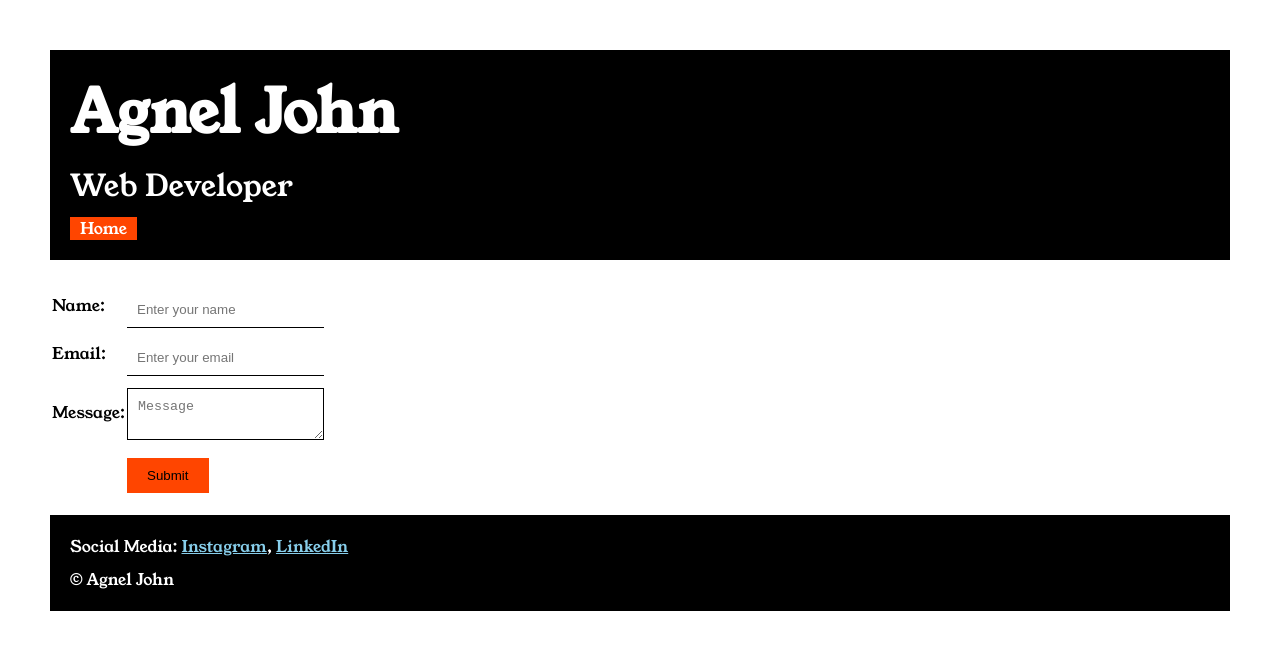
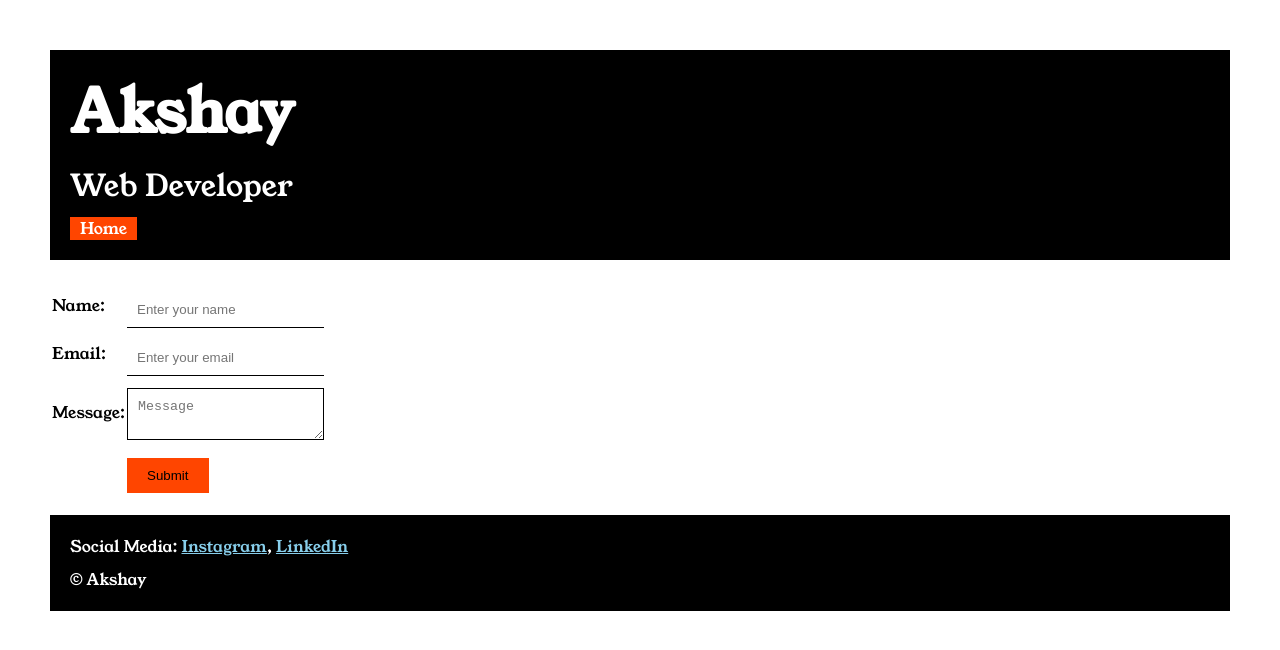
Before and after one commit to akshay030908/portfolio-simple-website, a plain HTML site: page contact.html in a window 1280 px wide. Drawn offline with Linux system fonts and the light colour scheme.

Commit message:
Update contact.html

```diff
--- a/contact.html
+++ b/contact.html
@@ -17,7 +17,7 @@
 
 
     <div class="section-one">
-      <h1 class="section-one__name">Agnel John</h1>
+      <h1 class="section-one__name">Akshay</h1>
       <p class="section-one__role">Web Developer</p>
       <a class="section-one__contact" href="index.html">Home</a>
     </div>
@@ -53,7 +53,7 @@
         <a href="https://www.instagram.com/accounts/login/?hl=en">Instagram</a>,
         <a href="https://www.linkedin.com/login">LinkedIn</a>
       </p>
-      <p class="section-five__des">&copy; Agnel John</p>
+      <p class="section-five__des">&copy; Akshay</p>
     </div>
 </body>
 
```
